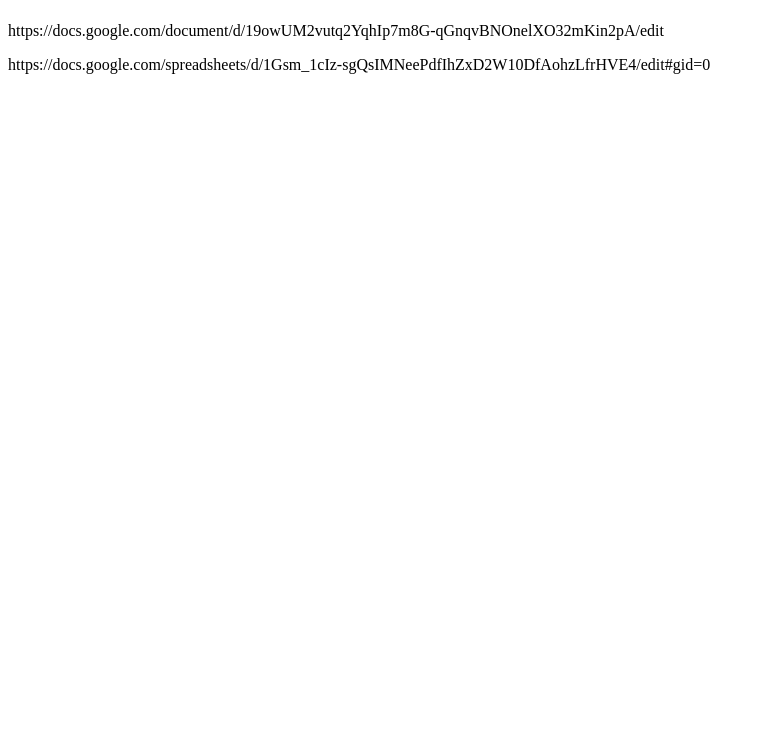
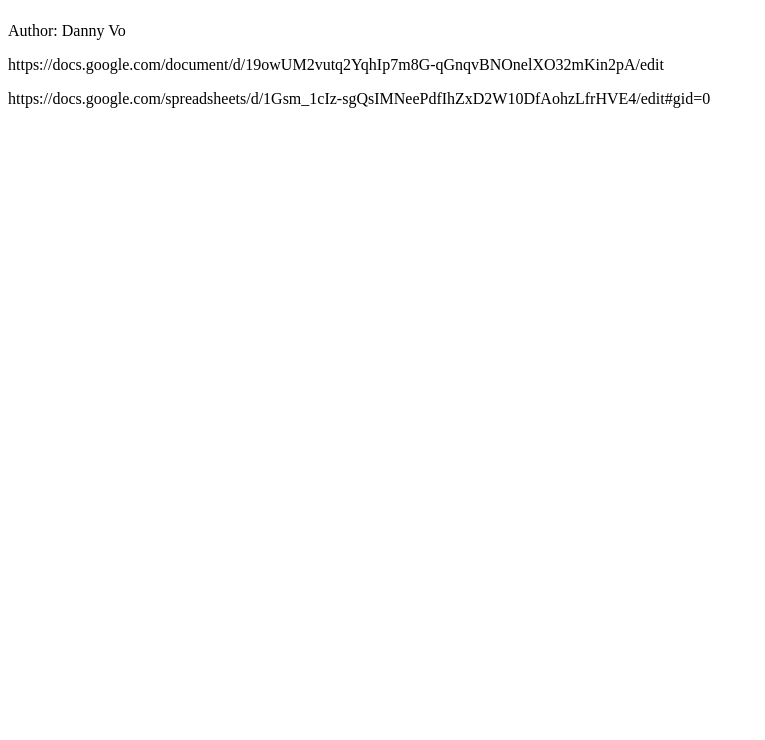
Before and after one commit to NamesAkame/Data-Analysis---Application-and-Presentation, a plain HTML site: page index.html in a window 1280 px wide. Shown: the part 60-800 px from the top of the page, without its empty margins (0-765 px from the left). Drawn offline with Linux system fonts and the light colour scheme.

Commit message:
Update index.html

```diff
--- a/index.html
+++ b/index.html
@@ -8,6 +8,7 @@
     <!-- Replace the lines in this body with your content. -->
     <h1>Link to Spreadsheet & Questions</h1>
     <img src="">
+    <p>Author: Danny Vo</p>
     <p>https://docs.google.com/document/d/19owUM2vutq2YqhIp7m8G-qGnqvBNOnelXO32mKin2pA/edit</p>
     <p>https://docs.google.com/spreadsheets/d/1Gsm_1cIz-sgQsIMNeePdfIhZxD2W10DfAohzLfrHVE4/edit#gid=0</p>
   </body>
```
